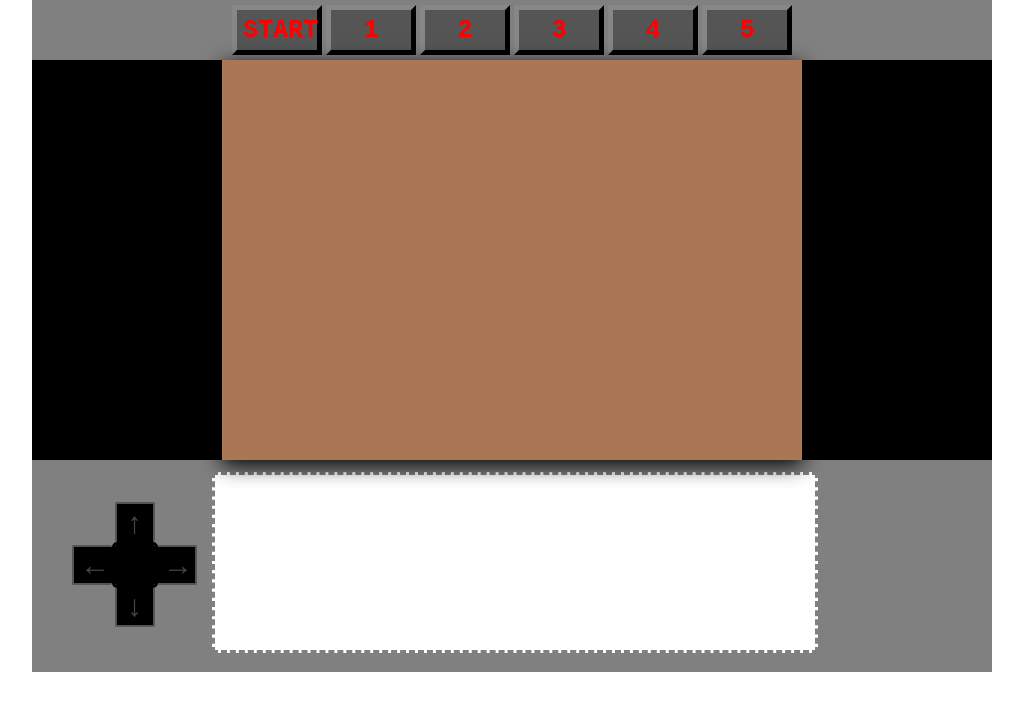
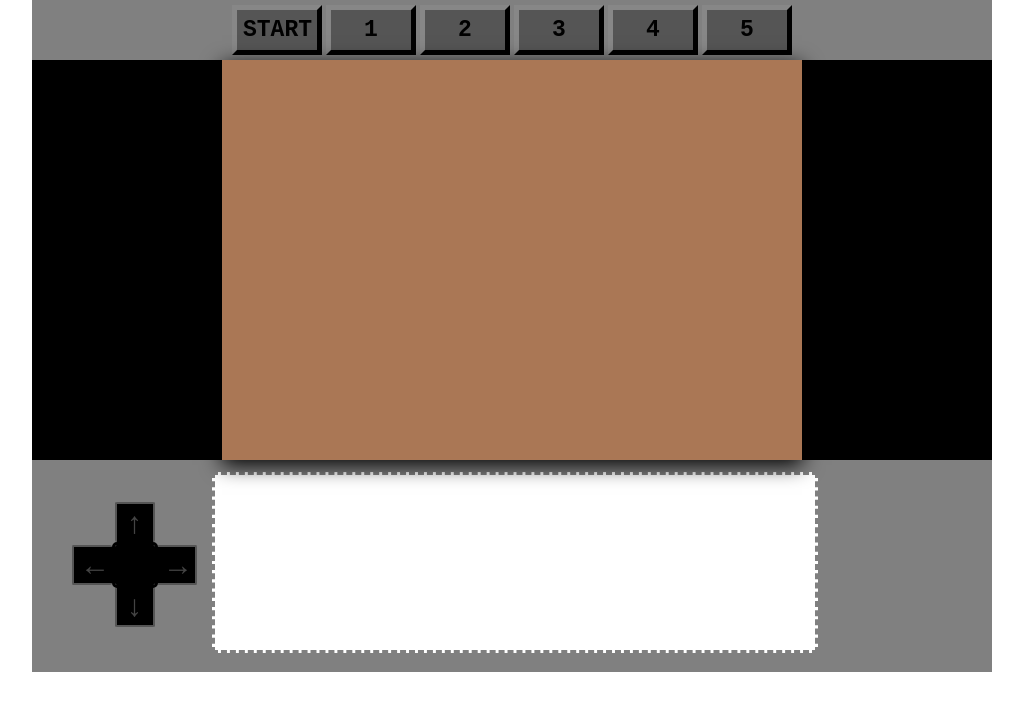
Before and after one commit to allanliebold/game-project, a plain HTML site: page index.html in a window 1280 px wide. Shown: the top 710 px of the page, without its empty margins (128-1151 px from the left). Drawn offline with Linux system fonts and the light colour scheme.

Commit message:
modified start button font

```diff
--- a/css/style.css
+++ b/css/style.css
@@ -105,9 +105,9 @@ header button {
   width: 90px;
   margin-top: 5px;
   font-weight: bold;
-  font-size: 25px;
+  font-size: 23px;
   font-family: monospace;
-  color: red;
+  color: black;
   background-color: #555;
   border: 5px outset #333;
 }
```
